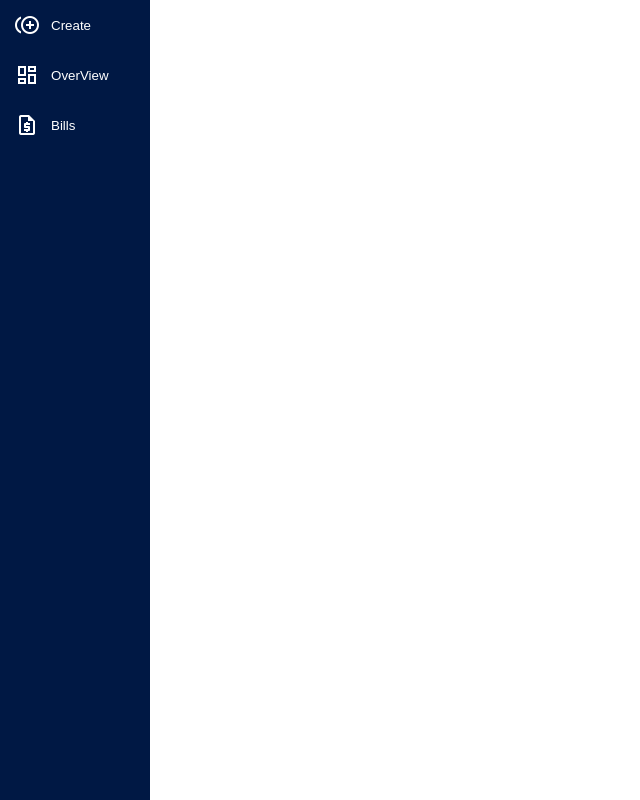
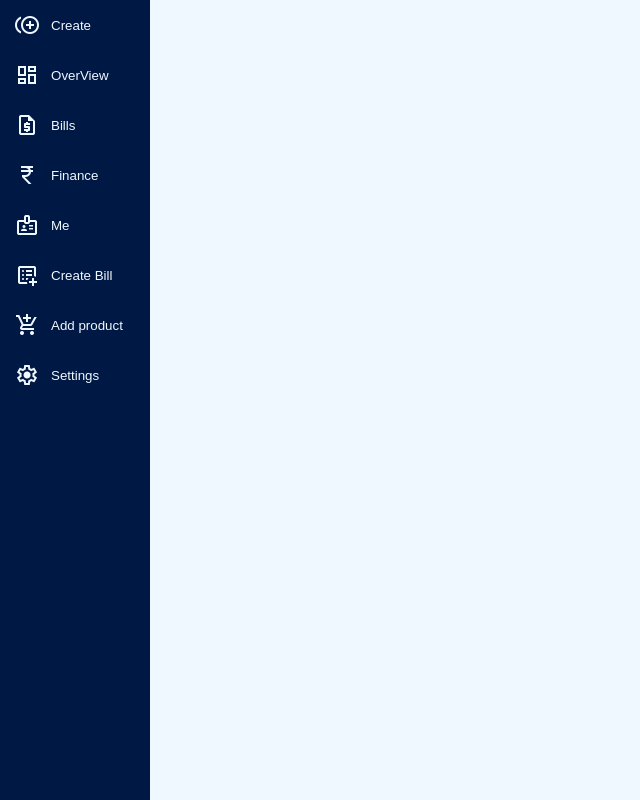
Before and after one commit to iamRaz-01/stellar_stocks_front_end, a React (Create React App) app: page / in a window 1280 px wide. Shown: the whole page, without its empty margins (0-640 px from the left). Built offline with nearby package versions, Linux system fonts and the light colour scheme; a web font is replaced by a local one.

Commit message:
created Navigation button Components

```diff
--- a/src/assets/css/universal.css
+++ b/src/assets/css/universal.css
@@ -3,6 +3,7 @@
 html, body {
     height: 100%;
     margin: 0;
+    background-color: var(--white);
 }
 
 
@@ -14,7 +15,8 @@ html, body {
 }
 :root{
     --dark_blue : #001844;
-    --white : white;
+    --white : aliceblue;
+    --aqua : aqua;
 
 
 }
--- a/src/components/navigation/Navigator.js
+++ b/src/components/navigation/Navigator.js
@@ -7,12 +7,26 @@ function Navigator(){
             <NavButton name = "Create" icon="control_point_duplicate"/>
             <NavButton name = "OverView " icon = "Dashboard" />
             <NavButton name = "Bills" icon = "request_quote" />
+            <NavButton name = "Finance" icon = "currency_rupee" />
+            <NavButton name = "Me" icon = "badge" />
+            <NavButton name = "Create Bill" icon="list_alt_add"/>
+            <NavButton name="Add product" icon="add_shopping_cart" />
+            <NavButton name="Settings" icon="settings" />
+            {/* <CreateButton /> */}
 
         </div>
     )
 
 
 }
+// function CreateButton(){
+//      return(
+//         <div className="navDiv">
+//             <NavButton name = "Create Bill" icon="list_alt_add"/>
+//             <NavButton name="Add product" icon="add_shopping_cart" />
+//         </div>
+//      )
+// }
 
 function NavButton(props){
     return(
--- a/src/components/navigation/navigator.css
+++ b/src/components/navigation/navigator.css
@@ -5,6 +5,7 @@
     display: flex;
     flex-direction: column;
     align-items: center;
+    position: fixed;
 
 }
 .navBtn{
@@ -18,8 +19,18 @@
     gap: 10%;
 
 }
+.navDiv{
+    width: 180px;
+    height: 120px;
+    /* background-color: aliceblue; */
+    display: flex;
+    flex-direction: column;
+    align-items: center;
+    justify-content: center;
+}
+
 .navBtn:hover{
-    color: aqua;
+    color: var(--aqua);
     cursor: pointer;
 }
 
@@ -30,6 +41,7 @@
     }
     .navBtn{
         width: 100%;
+        justify-content: center;
     }
     .navBtn p{
       display: none;
```
